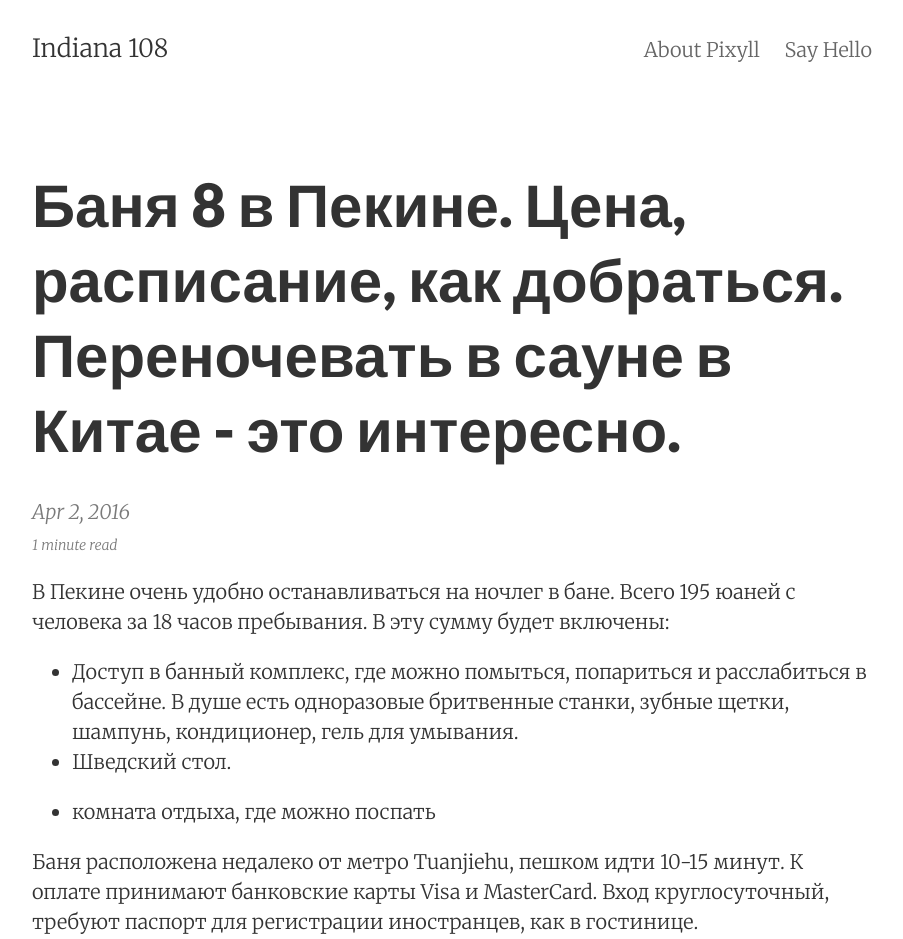
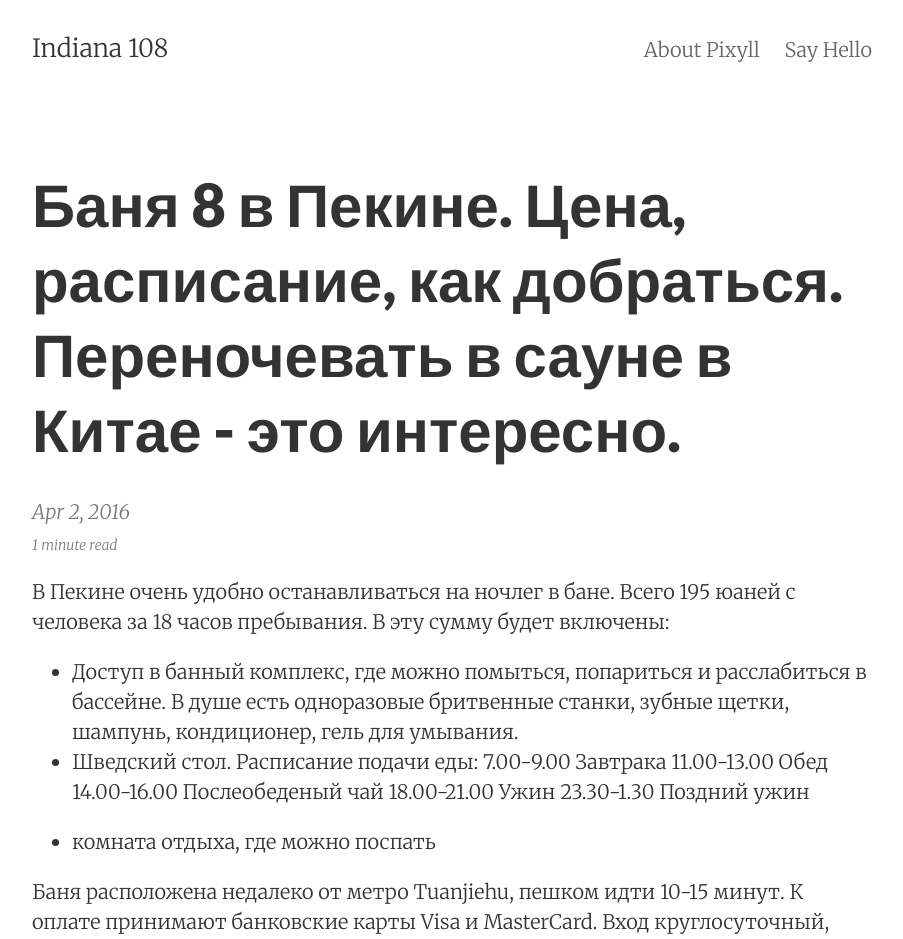
Before and after one commit to atako/atako.github.io, a Jekyll site: the page built from _posts/2016-04-02-sauna-v-pekine-nomer-8.md, in a window 1280 px wide. Shown: the top 939 px of the page, without its empty margins (188-1091 px from the left). Built offline with Jekyll 4.4.1, drawn with Linux system fonts in a browser that asks for light colours.

Commit message:
edit post

```diff
--- a/_posts/2016-04-02-sauna-v-pekine-nomer-8.md
+++ b/_posts/2016-04-02-sauna-v-pekine-nomer-8.md
@@ -10,6 +10,13 @@
 
 * Доступ в банный комплекс, где можно помыться, попариться и расслабиться в бассейне. В душе есть одноразовые бритвенные станки, зубные щетки, шампунь, кондиционер, гель для умывания.
 * Шведский стол.
+Расписание подачи еды:
+7.00-9.00 Завтрака
+11.00-13.00 Обед
+14.00-16.00 Послеобеденый чай
+18.00-21.00 Ужин
+23.30-1.30 Поздний ужин
+
 
 * комната отдыха, где можно поспать
 
```
